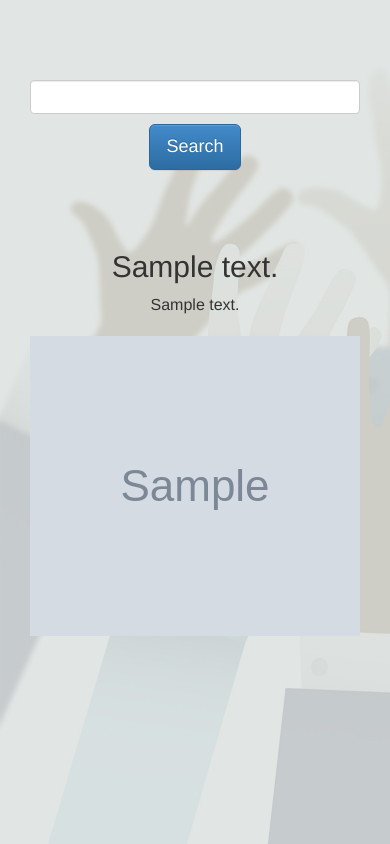
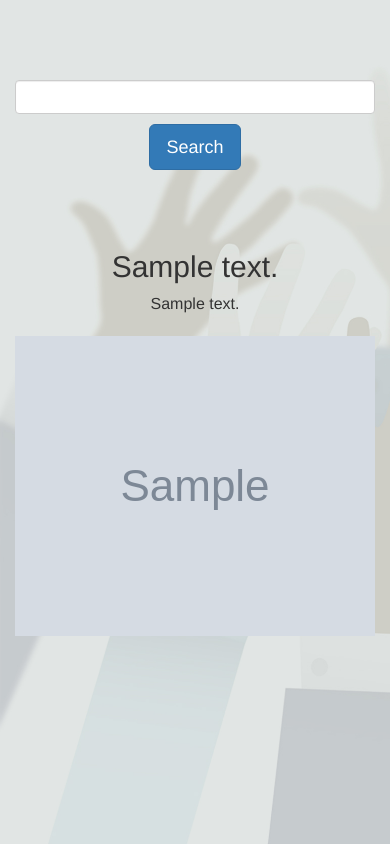
Before and after one commit to icharity/donate, a Django app: template nx/templates/notes.html in a window 390 px wide. Run offline with Django 3.2, Linux system fonts and the light colour scheme; the template is opened without the code that fills it: most values are stand-ins (such as "Sample title", 1, 10 or a date in 2020); grey boxes marked "Sample" are stand-in pictures; some libraries are stand-ins or nearby versions.

Commit message:
notes.html as responsive

```diff
--- a/nx/templates/notes.html
+++ b/nx/templates/notes.html
@@ -3,15 +3,14 @@
 <script src="{% static "js/bootstrap.js" %}"></script>
 <meta name="viewport" content="width=device-width, initial-scale=1">
 
-<link rel="stylesheet" href="{% static "css/bootstrap.css" %}">
-<link rel="stylesheet" href="{% static "css/mezzanine.css" %}">
-<link rel="stylesheet" href="{% static "css/bootstrap-theme.css" %}">
+<link rel="stylesheet" href="{% static "css/bootstrap.min.css" %}">
 <link rel="stylesheet" href="{% static "css/notes.css" %}">
 
 {% load i18n %}
 
 {% block main %}
-<div class="container-fluid col-sm-12">
+<div class="container-fluid">
+    <div class="row">
         <div class="col-sm-12">
             <form class="search-form" type="get" action=".">
                 <input class="col-sm-10 form-control search-input col-lg-8" type="text" name="q">
@@ -25,9 +24,10 @@
                 <div class="content">
                     {{ note.description }}
                 </div>
-            <img src="/static/media/{{note.photo}}" height=512 width=512 alt=""/>
+                <img src="/static/media/{{note.photo}}" width=100% alt=""/>
             </div>
             {% endfor %}
         </div>
     </div>
+</div>
 {% endblock %}
```
Lines whose indentation alone changed are shown as unchanged.
